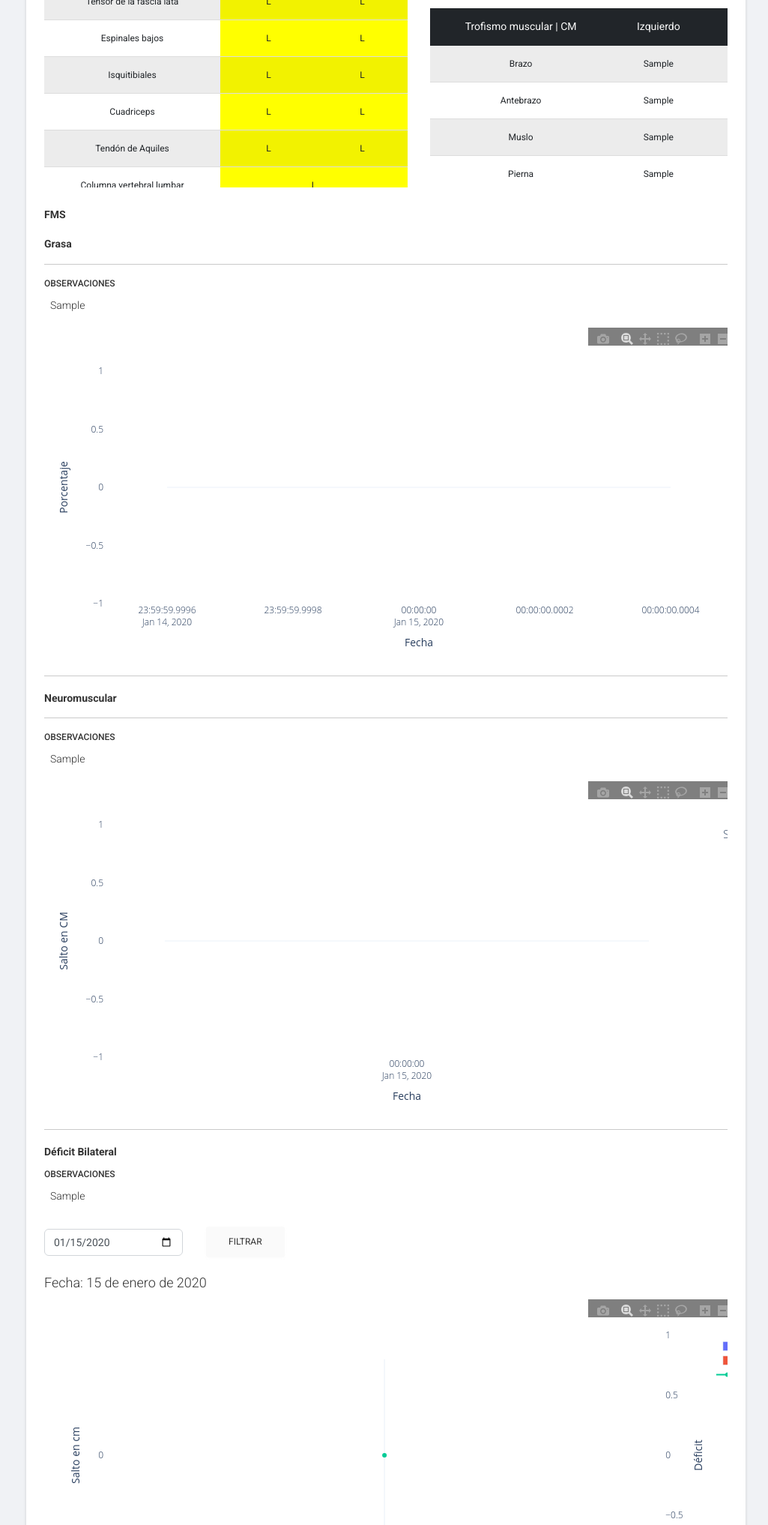
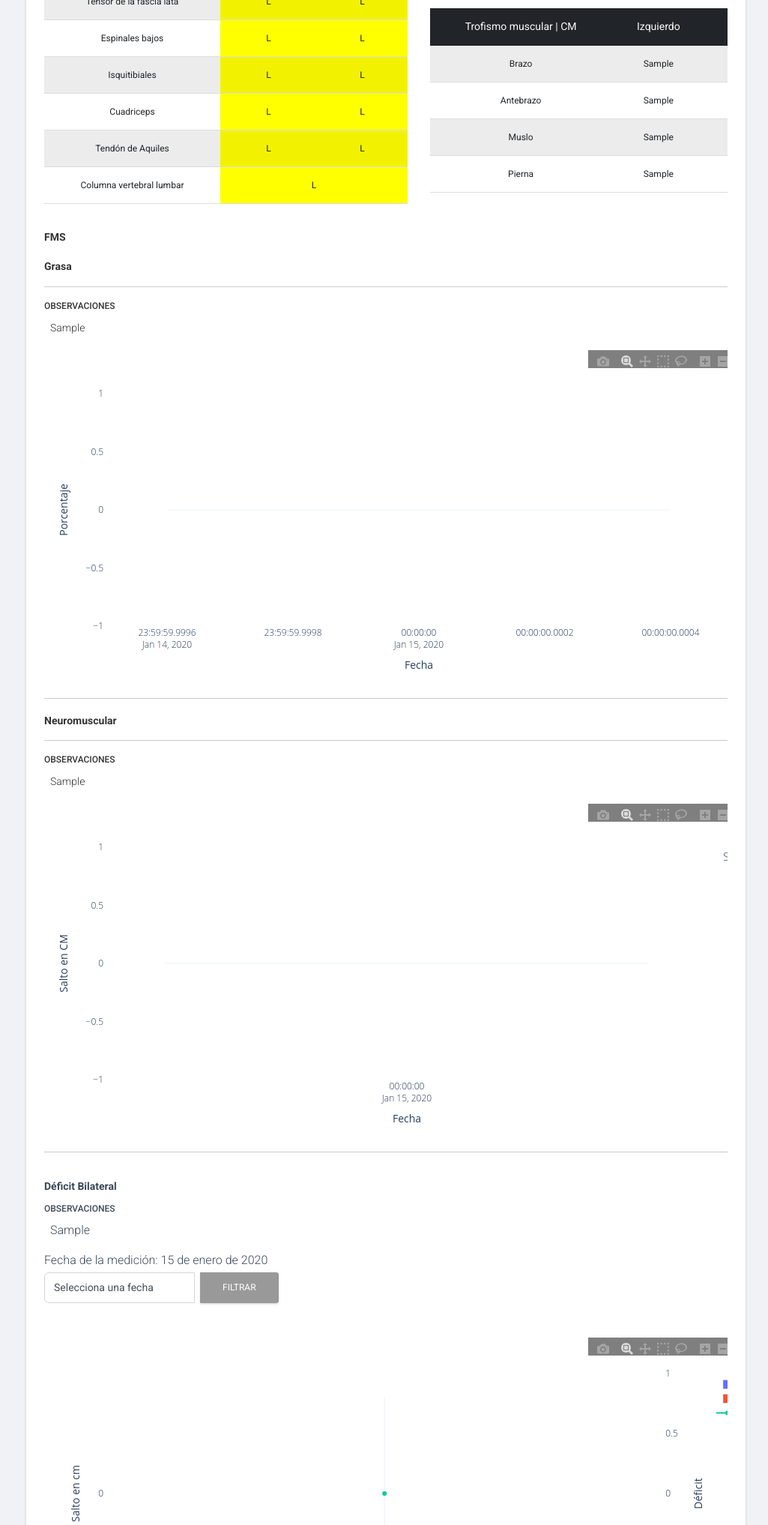
Before and after one commit to paloaltoestudio/DIN-Metrics, a Django app: page /deportistas/1/reporte in a window 1280 px wide. Shown: the part 1373-3407 px from the top of the page at 75% size, without its empty margins (255-1280 px from the left). Run offline with Django 4.2, Linux system fonts and the light colour scheme; a user stored in the database is signed in; tables that the repository leaves empty hold one stand-in row (values such as "Sample post"); grey boxes marked "Sample" are stand-in pictures; parts of the project's set-up code (start-up, migrations or seed data) failed here and were passed over; some libraries are stand-ins or nearby versions.

Commit message:
Add Bilateral filter to report

```diff
--- a/bilateral/views.py
+++ b/bilateral/views.py
@@ -1,8 +1,13 @@
-from django.views.generic import UpdateView, CreateView, DeleteView
+from django.views.generic import UpdateView, CreateView, DeleteView, DetailView
 from django.urls import reverse_lazy
+from django.contrib.auth.mixins import LoginRequiredMixin
 
 #Models
 from .models import Bilateral, BilateralObservation
+from users.models import User
+
+#utils
+from users.data.bilateral_data import bilateral_data
 
 class BilateralBase:
     def form_valid(self, form):
@@ -62,3 +67,29 @@ class BilateralDelete(DeleteView):
         success_url = reverse_lazy('users:bilateral_detail', kwargs = {'id': id})
         url = success_url.format(**self.object.__dict__)
         return url
+
+
+class BilateralReportView(LoginRequiredMixin, DetailView):
+    model = User
+    pk_url_kwarg = 'id'
+    template_name = 'users/report_bilateral.html'
+    extra_context = {
+        'page': 'user_list_detail',
+    }
+
+    def get_context_data(self, **kwargs):
+        context = super().get_context_data(**kwargs)
+
+        bilaterals = Bilateral.objects.filter(athlete=context['user'].athlete).order_by('date')
+
+        if 'date' in self.request.GET:
+                date = self.request.GET['date']
+        else:
+            date = ''
+
+        bilateral_data(context, date)
+
+        if len(bilaterals) > 0:
+            context['bilaterals']
+
+        return context
--- a/osteo/views.py
+++ b/osteo/views.py
@@ -63,8 +63,10 @@ class OsteoReportView(LoginRequiredMixin, DetailView):
             context['osteo'] = osteo
         else:
             osteo = Osteo.objects.filter(athlete = context['user'].athlete)
-            context['osteo'] = osteo[0]
-            context['osteos'] = osteo
+
+            if len(osteo) > 0:
+                context['osteo'] = osteo[0]
+                context['osteos'] = osteo
 
 
         return context
--- a/templates/users/report_detail.html
+++ b/templates/users/report_detail.html
@@ -26,7 +26,7 @@
 <div class="source_wrapper" style="cursor: grab; overflow-x: scroll;">
     <div style="width:1000px;">
         <div class="source">
-            <div class="row iframe_sibling">
+            <div class="row iframe_sibling first">
                 <div class="col-2 col-sm-6 col-lg-2 text-center">
                     <div class="picture" style="margin:auto; margin-bottom: 10px;">
                         <img width="100" src="{% if user.picture %}{{ user.picture.url }}{% else %}/static/img/profile_pic.jpg{% endif %}" alt="">
@@ -77,7 +77,9 @@
 
 
             {% comment %} Osteomuscular {% endcomment %}
-            <iframe class="frame" width="100%" height="1050" src="{% url 'users:report_osteo' user.id %}" frameborder="0" scrolling="no"></iframe>
+            {% if osteo %}
+            <iframe class="frame second" width="100%" height="1080" src="{% url 'users:report_osteo' user.id %}" frameborder="0" scrolling="no"></iframe>
+            {% endif %}
 
         </div>
 
@@ -86,7 +88,6 @@
         </div>
 
         <div class="source">
-            {% if fat_graph %}
             <h3>Grasa</h3>
             <hr>
 
@@ -98,7 +99,7 @@
                 {% endif %}
             </div>
             <div class="graph_wrapper">
-                <div class="loader">
+                <div class="loader" data-html2canvas-ignore="true">
                     <span>Cargando Gráfico</span>
                     <div class="lds-ripple"><div></div><div></div></div>
                 </div>
@@ -106,11 +107,9 @@
                     {{ fat_graph|safe }}
                 </div>
             </div>
-            {% endif %}
-
             <hr>
 
-            {% if fig %}
+
             <h3>Neuromuscular</h3>
             <hr>
 
@@ -122,7 +121,7 @@
                 {% endif %}
             </div>
             <div class="graph_wrapper">
-                <div class="loader">
+                <div class="loader" data-html2canvas-ignore="true">
                     <span>Cargando Gráfico</span>
                     <div class="lds-ripple"><div></div><div></div></div>
                 </div>
@@ -130,52 +129,21 @@
                     {{ fig|safe }}
                 </div>
             </div>
+            <hr>
+
+        </div>
+
+        <div class="source2">
+            {% comment %} Bilateral {% endcomment %}
+            {% if graph %}
+            <iframe class="frame first" width="100%" height="650" src="{% url 'users:report_bilateral' user.id %}" frameborder="0" scrolling="no"></iframe>
+            <hr>
             {% endif %}
 
-        <hr>
-        </div>
 
-        <div class="source">
-            <h3>Déficit Bilateral</h3>
-            <div class="notes">
-                <h6>Observaciones</h6>
-
-                {% if bilateral_observation %}
-                <p class="ml-2">{{bilateral_observation.observation}}</p>
-                {% endif %}
-            </div>
-            {% if graph %}
-            <div class="mt-4" style="width: 400px">
-                <form action="{% url 'users:bilateral_detail' user.id %}" method="get">
-                    {% csrf_token %}
-                    <div class="row" data-html2canvas-ignore="true">
-                        <div class="col-6">
-                            <div class="input-group input-group-outline">
-                                <input class="form-control mt-2" type="date" name="date" value="{% if date %}{{date|date:'Y-m-d'}}{% endif %}">
-                            </div>
-                        </div>
-                        <div class="col-6">
-                            <div class="input-group input-group-outline">
-                                <button class="btn btn-secondary">Filtrar</button>
-                            </div>
-                        </div>
-                    </div>
-                </form>
-            </div>
-            <h4 class="mt-3">Fecha: {{ date|date:'j'}} de {{ date|date:'F'}} de {{ date|date:'Y'}}</h4>
-            <div class="graph_wrapper">
-                <div class="loader">
-                    <span>Cargando Gráfico</span>
-                    <div class="lds-ripple"><div></div><div></div></div>
-                </div>
-                <div class="graph_inner">
-                    {{ graph|safe }}
-                </div>
-            </div>
-            {% endif %}
-
-            <hr>
-
+            {% comment %} Perfil FV {% endcomment %}
+            {% if fv_graph %}
+            <div class="iframe_sibling second">
                 <h3>Perfil F/V</h3>
 
                 <h6>Observaciones</h6>
@@ -183,7 +151,6 @@
                 <p class="ml-2">{{fv_observations.observation}}</p>
                 {% endif %}
 
-            {% if fv_graph %}
                 <div class="graph_wrapper">
                     <div class="loader">
                         <span>Cargando Gráfico</span>
@@ -193,6 +160,7 @@
                         {{ fv_graph|safe }}
                     </div>
 
+                </div>
             </div>
             {% endif %}
         </div>
@@ -463,7 +431,7 @@
 
     <div>
         <h3>Osteomuscular</h3>
-        <iframe width="100%" height="1050" src="{% url 'users:report_osteo' user.id %}" frameborder="0" scrolling="no"></iframe>
+        <iframe width="100%" height="1070" src="{% url 'users:report_osteo' user.id %}" frameborder="0" scrolling="no"></iframe>
     </div>
 
     <div>
@@ -500,7 +468,7 @@
             {% endif %}
         </div>
         {% if graph_mobile %}
-        <div class="mt-4" style="width: 400px">
+        <div class="mt-4" style="width: 400px;">
             <form action="{% url 'users:bilateral_detail' user.id %}" method="get">
                 {% csrf_token %}
                 <div class="row">
@@ -556,7 +524,7 @@
 </div>
 
 
-<div id="preview" style="position:absolute; left: -100000px;"></div>
+<div id="preview" style="position:absolute; left: 0px;"></div>
 
 {% if request.user.role == 'ADMIN' %}
 <a id="generate" class="generate btn btn-primary" href="#!"><i class="mr-2 material-icons">download</i>Descargar PDF</a>
@@ -588,20 +556,46 @@
                 doc.setFont('Arial')
                 doc.getFontSize(11)
 
-                console.log('len: ', sources.length)
+                const select_first = function(frame, el2, frame_inside){
+                    if(frame.classList.contains('first')){
+                        console.log('primero: ', frame )
+                        return frame_inside;
+                    } else {
+                        console.log('primero: ', el2)
+                        return el2;
+                    }
+                }
+
+                const select_second = function(frame, el2, frame_inside){
+                    if(frame.classList.contains('second')){
+                        console.log('segundo: ', frame)
+                        return frame_inside;
+                    } else {
+                        console.log('segundo: ', el2)
+                        return el2;
+                    }
+                }
+
+                console.log('sources.length', sources.length)
 
                 let initial_counter = 0
                 const html_canvas = function(initial_counter){
                     for(let i = initial_counter; i < sources.length; i++){
-                        let report_inside = ''
+                        console.log('initial_counter', initial_counter)
                         iframe = sources[i].querySelector('.frame')
 
                         if(iframe){
+                            console.log('inside iframe')
 
                             const report_inside = iframe.contentWindow.document.querySelector('.report_inside');
-                            const iframe_sibling = document.querySelector('.iframe_sibling');
+                            const iframe_sibling = sources[i].querySelector('.iframe_sibling');
 
-                            html2canvas(iframe_sibling,{
+                            const first = select_first(iframe, iframe_sibling, report_inside)
+                            const second = select_second(iframe, iframe_sibling, report_inside)
+
+                            console.log('primero y segundo: ', first, second)
+
+                            html2canvas(first,{
                                 letterRendering:true,
                                 allowTaint: true,
                                 useCORS: true,
@@ -620,7 +614,7 @@
                                 doc.addImage(image, 'PNG', 0.5, 2.3, image_width, image_height)
 
 
-                                html2canvas(report_inside,{
+                                const canvas_html2 = html2canvas(second,{
                                     letterRendering:true,
                                     allowTaint: true,
                                     useCORS: true,
@@ -640,9 +634,15 @@
                                         doc.addPage("letter", "p");
                                         html_canvas(i+1)
                                     }
+                                    if(i+1 == sources.length){
+                                        const name = 'Dinametrics_reporte_' + '{{user.first_name}}_{{user.last_name}}' + '.pdf'
+                                        doc.save(name);
+                                        loading_report.style.display = 'none'
+                                    }
                                 })
                             })
                         } else {
+                            console.log('outside iframe', sources[i])
                             try{
                                 html2canvas(sources[i],{
                                     letterRendering:true,
@@ -651,6 +651,7 @@
                                     scale: 1,
                                     dpi: 144,
                                 }).then(function(canvas){
+                                    console.log('inside then')
                                     console.log(canvas)
                                     const canvas_result = document.querySelector('#preview').appendChild(canvas)
 
--- a/templates/users/report_osteo.html
+++ b/templates/users/report_osteo.html
@@ -3,8 +3,9 @@
 {% block report %}
 <div class="source">
     <h3>Osteomuscular</h3>
+</div>
 
-</div>
+{% if osteos %}
 <p class="mb-1">Fecha de la medición: {{osteo.date}}</p>
 <div class="row" data-html2canvas-ignore="true">
     <div class="col-sm-4">
@@ -224,6 +225,7 @@
                 </div>
             </div>
         </div>
+{% endif %}
 
 
         <script>
--- a/users/urls.py
+++ b/users/urls.py
@@ -11,7 +11,7 @@ from neuro.views import (NeuroCreateBase, NeuroBaseUpdate, NeuroDelete,
                         NeuroObservationsView, NeuroObservationsDeleteView,
                         NeuroObservationsEditView)
 from bilateral.views import (BilateralUpdateView, BilateralCreateView, BilateralDelete,
-                            BilateralObservationCreateView, BilateralObservationUpdateView, BilateralObservationDeleteView)
+                            BilateralObservationCreateView, BilateralObservationUpdateView, BilateralObservationDeleteView, BilateralReportView)
 from profile_fv.views import (ProfileUpdateView, ProfileCreateView, ProfileDelete, FVCreateView, FVDelete,
                               ProfileObservationsCreateView, ProfileObservationsUpdateView, ProfileObservationsDeleteView)
 
@@ -31,6 +31,7 @@ urlpatterns = [
     path('deportistas/<int:id>/', UserDetail.as_view(), name='user_detail'),
     path('deportistas/<int:id>/reporte', ReportDetail.as_view(), name='report_detail'),
     path('deportistas/<int:id>/reporte-osteo', OsteoReportView.as_view(), name='report_osteo'),
+    path('deportistas/<int:id>/reporte-bilateral', BilateralReportView.as_view(), name='report_bilateral'),
     path('deportistas/<int:id>/osteo-crear', OsteoCreateView.as_view(), name='osteo_create'),
     path('deportistas/<int:id>/osteo-borrar', OsteoDeleteView.as_view(), name='osteo_delete'),
     path('deportistas/<int:id>/osteo', OsteoList.as_view(), name='osteo_list'),
```
Also changed, not shown: templates/users/inc/bilateral_tab.html (+8 -1 lines), templates/users/report_bilateral.html (added, +50 -0 lines). Lines whose indentation alone changed are shown as unchanged.
